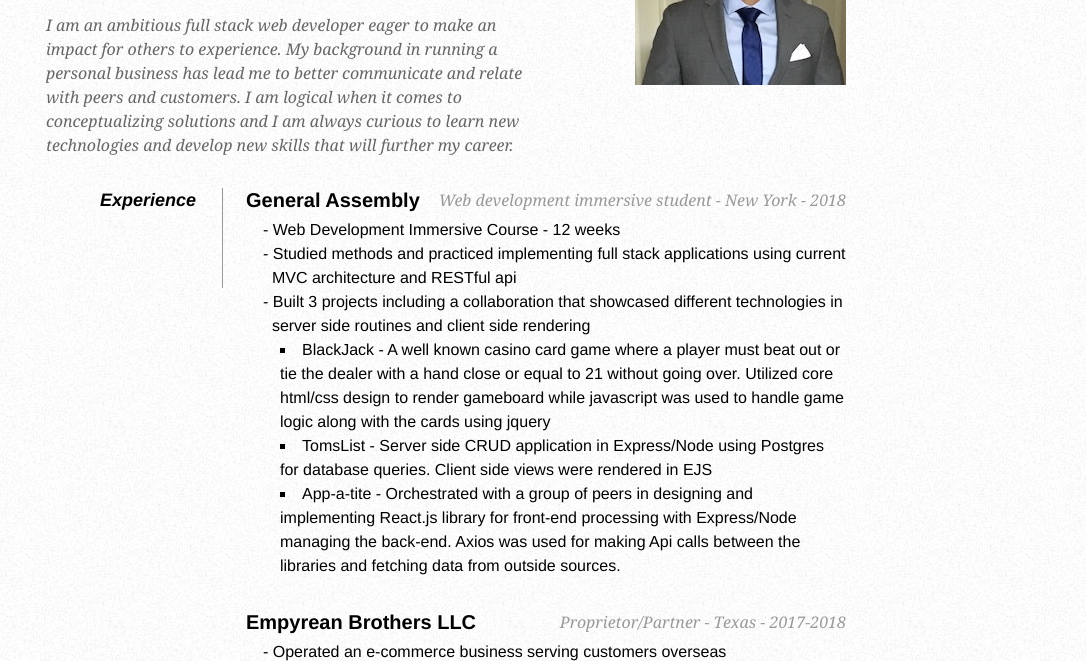
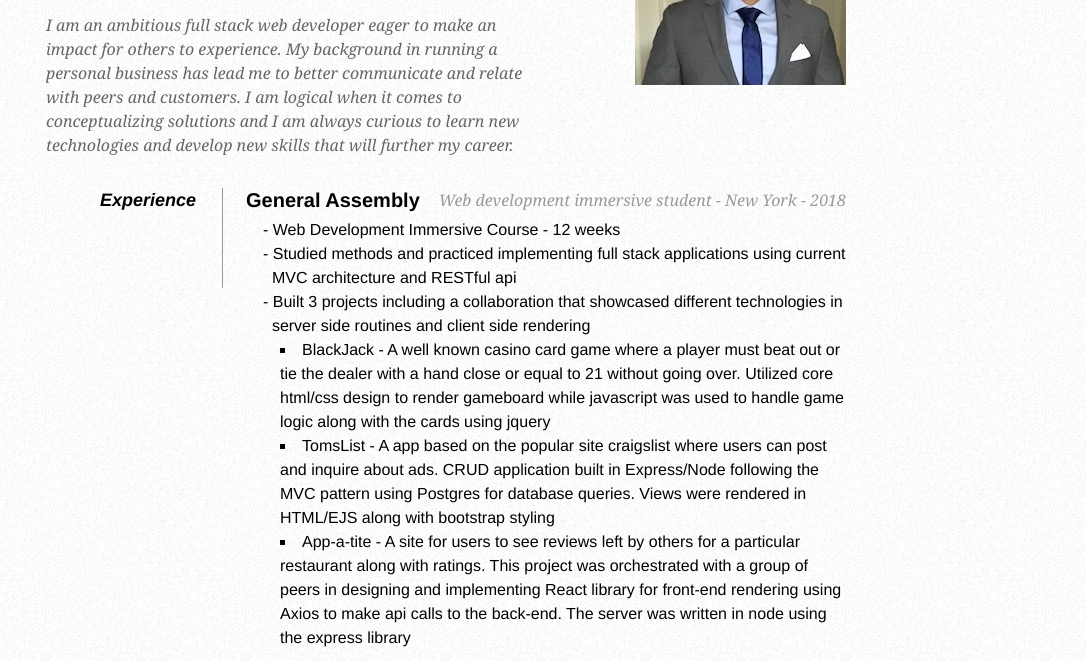
Before and after one commit to TomChoe/mysite, a plain HTML site: page resume.html in a window 1280 px wide. Shown: the part 148-809 px from the top of the page, without its empty margins (194-1280 px from the left). Drawn offline with Linux system fonts and the light colour scheme.

Commit message:
updated resume

```diff
--- a/resume.html
+++ b/resume.html
@@ -69,8 +69,8 @@
                     side routines and client side rendering</li>
                     <ul style='list-style-position: inside; list-style-type: square'>
                         <li>BlackJack - A well known casino card game where a player must beat out or tie the dealer with a hand close or equal to 21 without going over.  Utilized core html/css design to render gameboard while javascript was used to handle game logic along with the cards using jquery</li>
-                        <li>TomsList - Server side CRUD application in Express/Node using Postgres for database queries. Client side views were rendered in EJS</li>
-                        <li>App-a-tite - Orchestrated with a group of peers in designing and implementing React.js library for front-end processing with Express/Node managing the back-end. Axios was used for making Api calls between the libraries and fetching data from outside sources.</li>
+                        <li>TomsList - A app based on the popular site craigslist where users can post and inquire about ads.  CRUD application built in Express/Node following the MVC pattern using Postgres for database queries. Views were rendered in HTML/EJS along with bootstrap styling</li>
+                        <li>App-a-tite - A site for users to see reviews left by others for a particular restaurant along with ratings.  This project was orchestrated with a group of peers in designing and implementing React library for front-end rendering using Axios to make api calls to the back-end.  The server was written in node using the express library</li>
                     </ul>
                 </ul>
 
```
Also changed, not shown: 1 other file.
